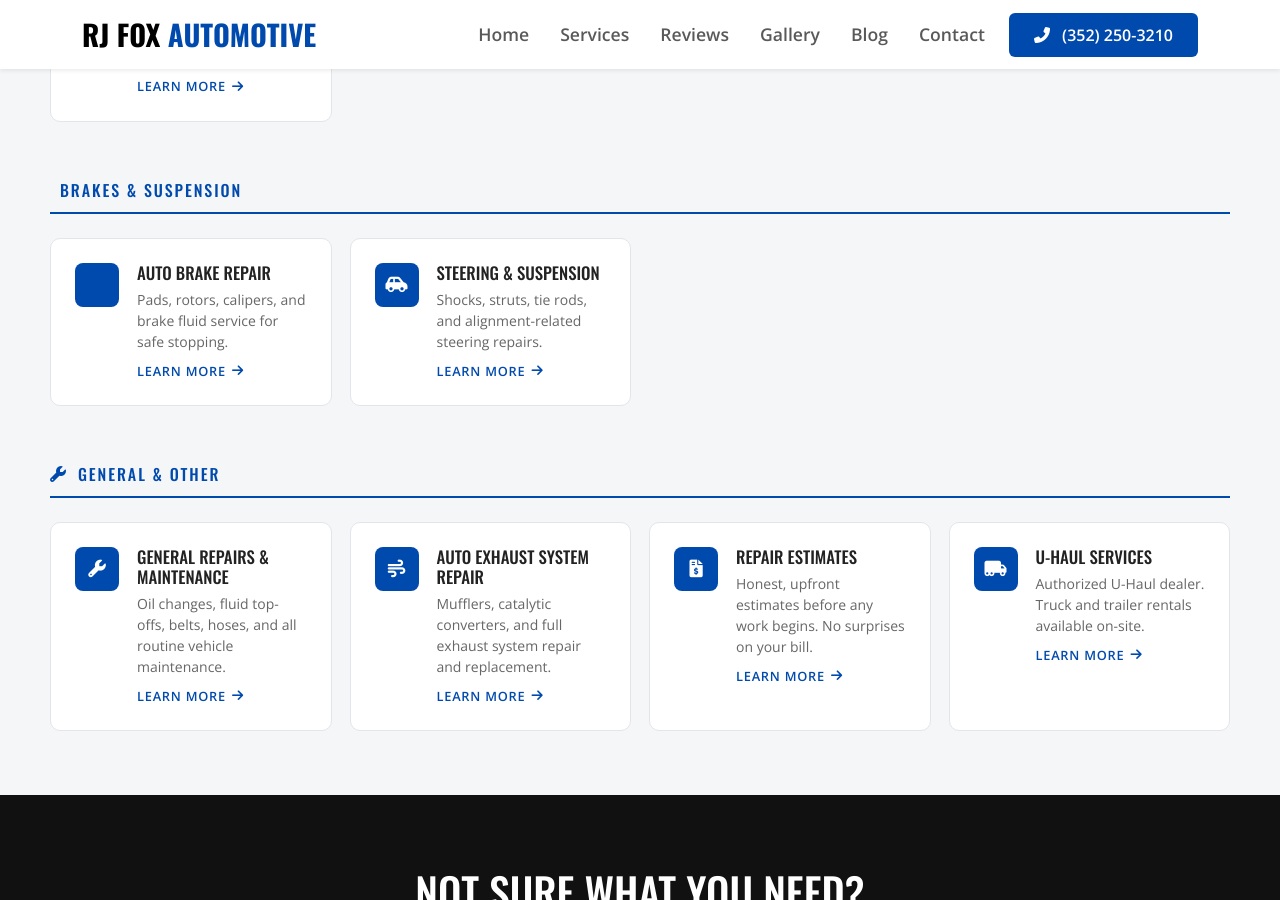
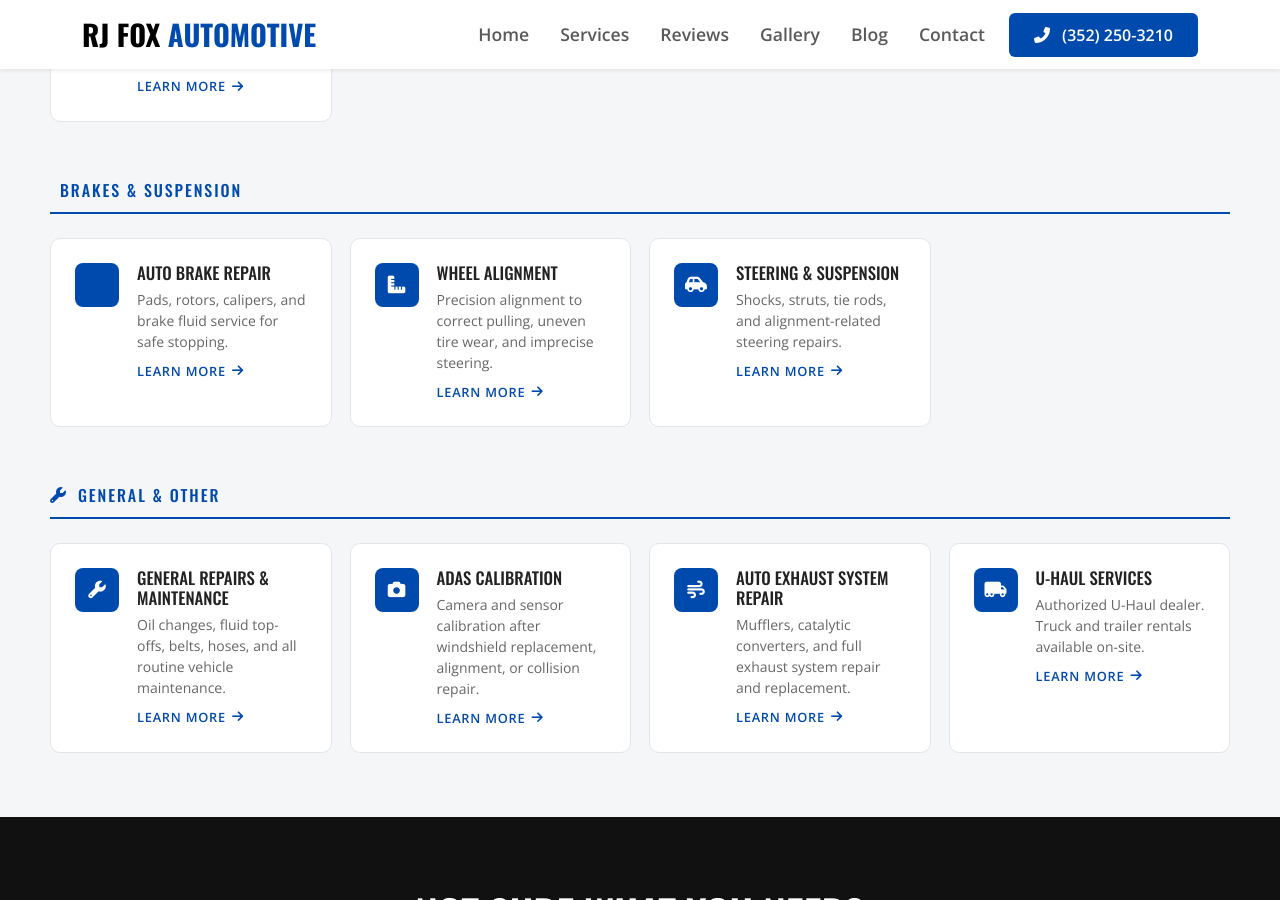
Before and after one commit to JamesBrownR/RJ-Fox-Automotive, a Jekyll site: the page built from services/index.html, in a window 1280 px wide and 900 px high, scrolled down 2390 px. Built offline with Jekyll 4.4.1, drawn with Linux system fonts in a browser that asks for light colours; some of the changed text lies outside the part shown.

Commit message:
Update index.html

```diff
--- a/services/index.html
+++ b/services/index.html
@@ -166,15 +166,6 @@ description: "RJ Fox Automotive offers transmission repair, AC service, diesel r
             </div>
           </a>
 
-          <a href="/services/auto-ac-recharge/" class="sg-card">
-            <div class="sg-card__icon"><i class="fa-solid fa-gauge-high"></i></div>
-            <div class="sg-card__body">
-              <h2 class="sg-card__name">Auto A/C Recharge</h2>
-              <p class="sg-card__desc">Refrigerant recharge to restore cold air. Essential in Florida heat.</p>
-              <span class="sg-card__link">Learn More <i class="fa-solid fa-arrow-right"></i></span>
-            </div>
-          </a>
-
           <a href="/services/auto-ac-replacement/" class="sg-card">
             <div class="sg-card__icon"><i class="fa-solid fa-arrows-rotate"></i></div>
             <div class="sg-card__body">
@@ -244,6 +235,15 @@ description: "RJ Fox Automotive offers transmission repair, AC service, diesel r
             </div>
           </a>
 
+          <a href="/services/wheel-alignment/" class="sg-card">
+  <div class="sg-card__icon"><i class="fa-solid fa-ruler-combined"></i></div>
+  <div class="sg-card__body">
+    <h2 class="sg-card__name">Wheel Alignment</h2>
+    <p class="sg-card__desc">Precision alignment to correct pulling, uneven tire wear, and imprecise steering.</p>
+    <span class="sg-card__link">Learn More <i class="fa-solid fa-arrow-right"></i></span>
+  </div>
+</a>
+
           <a href="/services/steering-suspension-repair/" class="sg-card">
             <div class="sg-card__icon"><i class="fa-solid fa-car-side"></i></div>
             <div class="sg-card__body">
@@ -270,20 +270,20 @@ description: "RJ Fox Automotive offers transmission repair, AC service, diesel r
             </div>
           </a>
 
+          <a href="/services/adas-calibration/" class="sg-card">
+  <div class="sg-card__icon"><i class="fa-solid fa-camera"></i></div>
+  <div class="sg-card__body">
+    <h2 class="sg-card__name">ADAS Calibration</h2>
+    <p class="sg-card__desc">Camera and sensor calibration after windshield replacement, alignment, or collision repair.</p>
+    <span class="sg-card__link">Learn More <i class="fa-solid fa-arrow-right"></i></span>
+  </div>
+</a>
+
           <a href="/services/auto-exhaust-system-repair/" class="sg-card">
             <div class="sg-card__icon"><i class="fa-solid fa-wind"></i></div>
             <div class="sg-card__body">
               <h2 class="sg-card__name">Auto Exhaust System Repair</h2>
               <p class="sg-card__desc">Mufflers, catalytic converters, and full exhaust system repair and replacement.</p>
-              <span class="sg-card__link">Learn More <i class="fa-solid fa-arrow-right"></i></span>
-            </div>
-          </a>
-
-          <a href="/services/repair-estimates/" class="sg-card">
-            <div class="sg-card__icon"><i class="fa-solid fa-file-invoice-dollar"></i></div>
-            <div class="sg-card__body">
-              <h2 class="sg-card__name">Repair Estimates</h2>
-              <p class="sg-card__desc">Honest, upfront estimates before any work begins. No surprises on your bill.</p>
               <span class="sg-card__link">Learn More <i class="fa-solid fa-arrow-right"></i></span>
             </div>
           </a>
```
